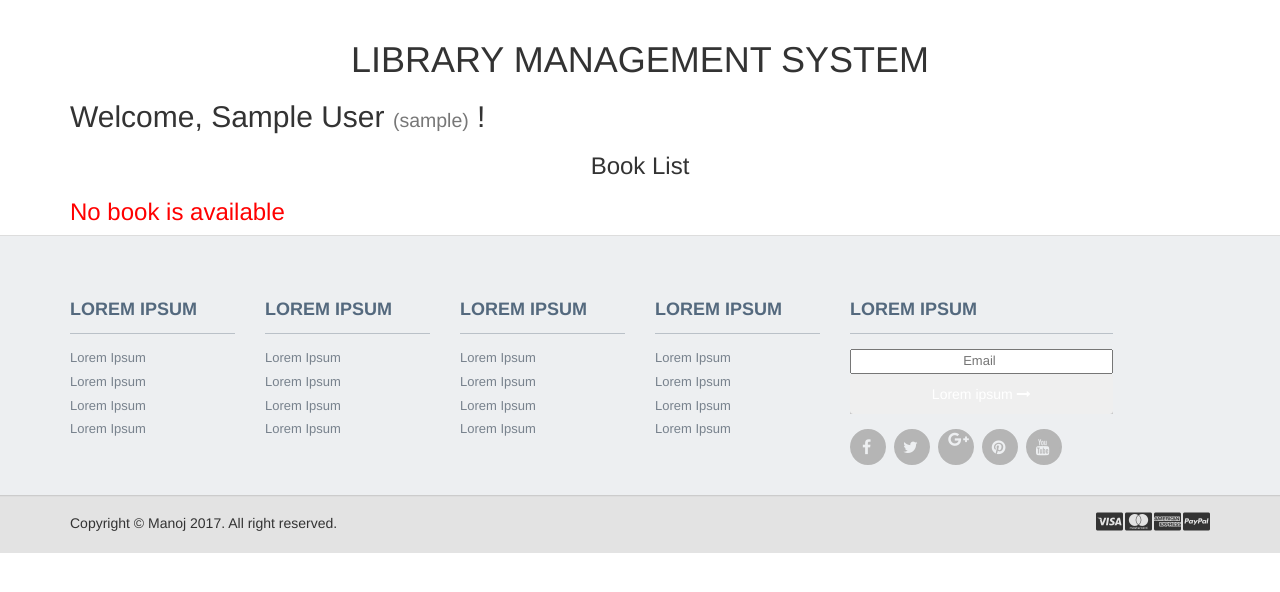
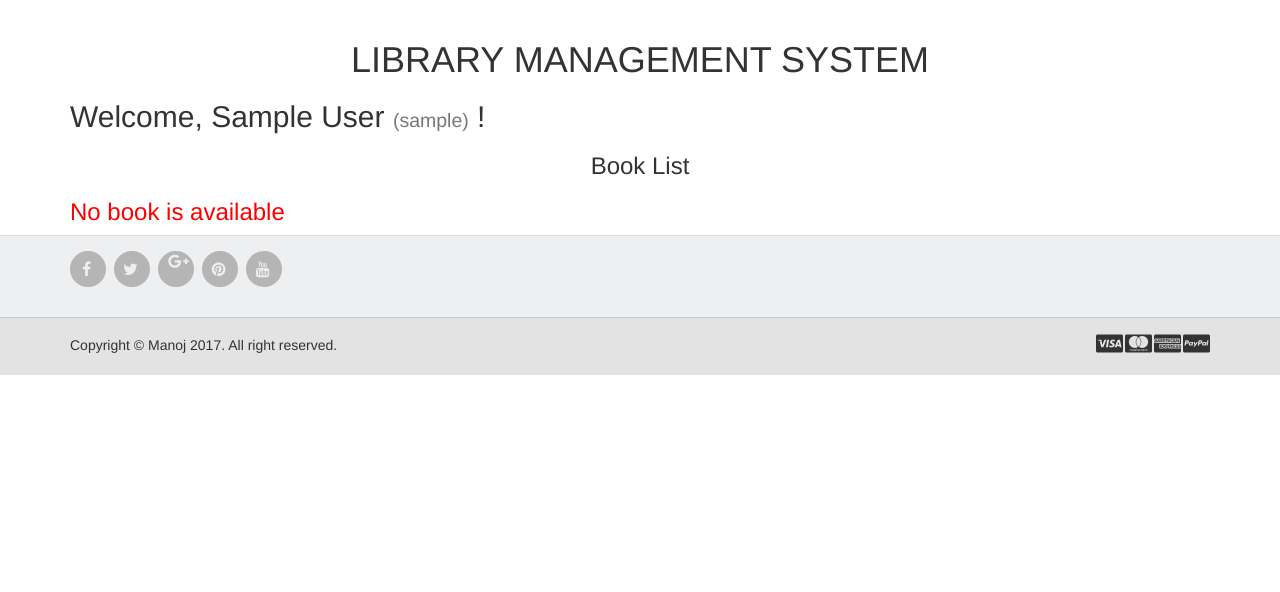
Before and after one commit to immanoj16/Library, a Django app: page / in a window 1280 px wide. Shown: the part 53-645 px from the top of the page. Run offline with Django 3.2, Linux system fonts and the light colour scheme; the visitor is signed in with stand-in values (Sample User, id 1); data that the repository does not hold is empty; some libraries are stand-ins or nearby versions.

Commit message:
change footer in base.html

```diff
--- a/books/templates/books/base.html
+++ b/books/templates/books/base.html
@@ -128,52 +128,7 @@
     <div class="footer" id="footer">
         <div class="container">
             <div class="row">
-                <div class="col-lg-2  col-md-2 col-sm-4 col-xs-6">
-                    <h3> Lorem Ipsum </h3>
-                    <ul>
-                        <li> <a href="#"> Lorem Ipsum </a> </li>
-                        <li> <a href="#"> Lorem Ipsum </a> </li>
-                        <li> <a href="#"> Lorem Ipsum </a> </li>
-                        <li> <a href="#"> Lorem Ipsum </a> </li>
-                    </ul>
-                </div>
-                <div class="col-lg-2  col-md-2 col-sm-4 col-xs-6">
-                    <h3> Lorem Ipsum </h3>
-                    <ul>
-                        <li> <a href="#"> Lorem Ipsum </a> </li>
-                        <li> <a href="#"> Lorem Ipsum </a> </li>
-                        <li> <a href="#"> Lorem Ipsum </a> </li>
-                        <li> <a href="#"> Lorem Ipsum </a> </li>
-                    </ul>
-                </div>
-                <div class="col-lg-2  col-md-2 col-sm-4 col-xs-6">
-                    <h3> Lorem Ipsum </h3>
-                    <ul>
-                        <li> <a href="#"> Lorem Ipsum </a> </li>
-                        <li> <a href="#"> Lorem Ipsum </a> </li>
-                        <li> <a href="#"> Lorem Ipsum </a> </li>
-                        <li> <a href="#"> Lorem Ipsum </a> </li>
-                    </ul>
-                </div>
-                <div class="col-lg-2  col-md-2 col-sm-4 col-xs-6">
-                    <h3> Lorem Ipsum </h3>
-                    <ul>
-                        <li> <a href="#"> Lorem Ipsum </a> </li>
-                        <li> <a href="#"> Lorem Ipsum </a> </li>
-                        <li> <a href="#"> Lorem Ipsum </a> </li>
-                        <li> <a href="#"> Lorem Ipsum </a> </li>
-                    </ul>
-                </div>
-                <div class="col-lg-3  col-md-3 col-sm-6 col-xs-12 ">
-                    <h3> Lorem Ipsum </h3>
-                    <ul>
-                        <li>
-                            <div class="input-append newsletter-box text-center">
-                                <input type="text" class="full text-center" placeholder="Email ">
-                                <button class="btn  bg-gray" type="button"> Lorem ipsum <i class="fa fa-long-arrow-right"> </i> </button>
-                            </div>
-                        </li>
-                    </ul>
+                <div class="col-lg-3 col-md-3 col-sm-6 col-xs-12">
                     <ul class="social">
                         <li> <a href="#"> <i class=" fa fa-facebook">   </i> </a> </li>
                         <li> <a href="#"> <i class="fa fa-twitter">   </i> </a> </li>
```
Also changed, not shown: books/views.py (line endings or trailing spaces).
